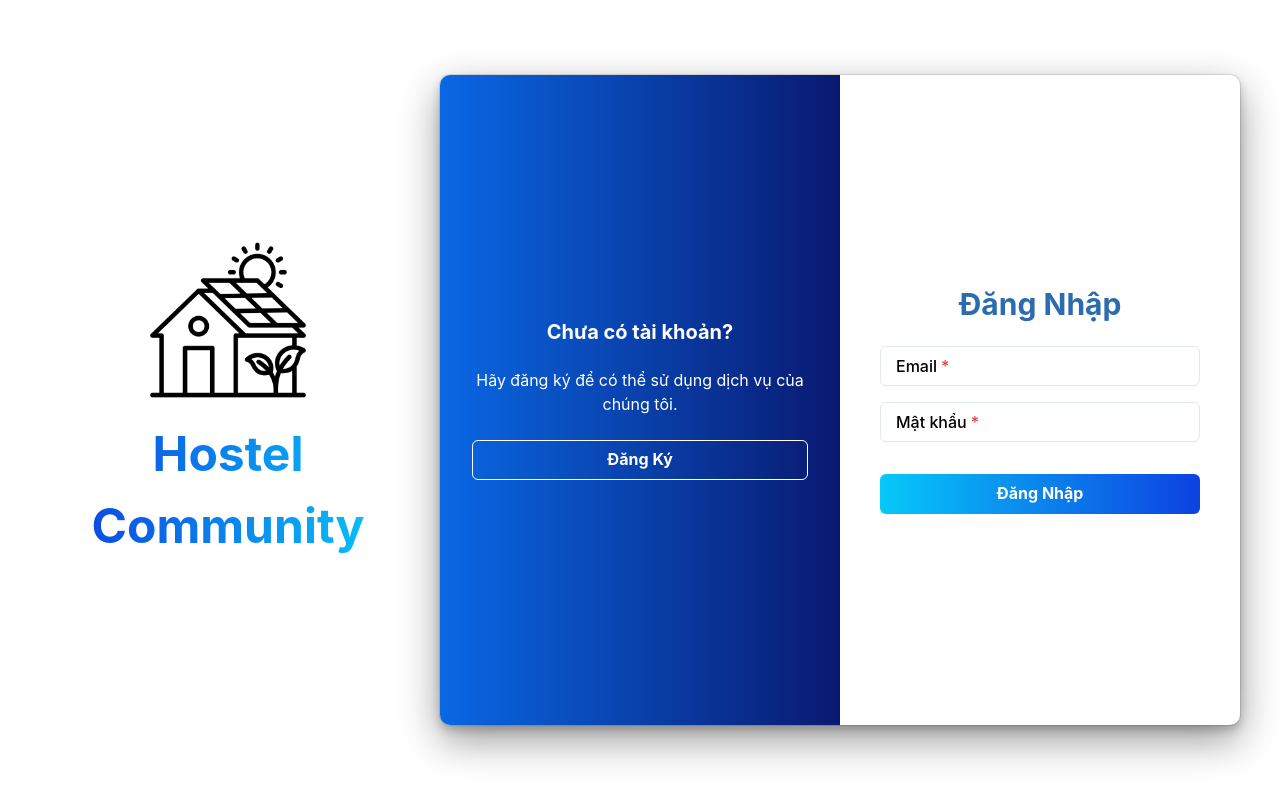
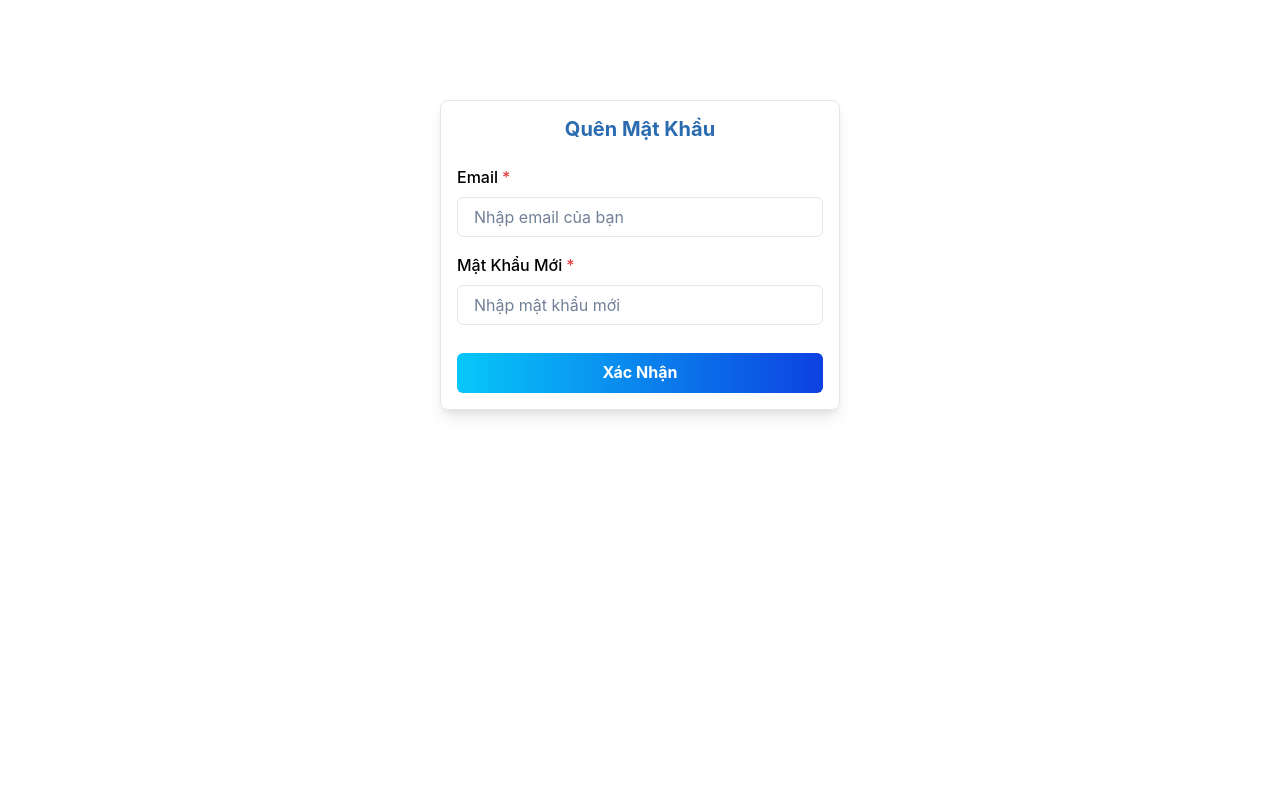
Before and after one commit to lnpu0311/CNPMnangcao, a React (Create React App) app in the folder client/: page /forgot-password in a window 1280 px wide. Before the commit this address led to /login. Shown: the top 802 px of the page. Built offline with nearby package versions, Linux system fonts and the light colour scheme.

Commit message:
quên mặt khổu

```diff
--- a/client/src/App.jsx
+++ b/client/src/App.jsx
@@ -20,6 +20,7 @@ import TenantPayments from "./tenant/TenantPayments";
 import TenantDashboard from "./tenant/TenantDashboard";
 import TenantHome from "./tenant/TenantHome";
 import ProtectedRoute from "./components/ProtectedRoute";
+import ForgotPassword from "./pages/ForgotPassword";
 
 function App() {
   return (
@@ -30,6 +31,7 @@ function App() {
           <Route path="/register" element={<AuthForm isRegister={true} />} />
           <Route path="/login" element={<AuthForm isRegister={false} />} />
           <Route path="*" element={<Navigate to="/login" replace />} />
+          <Route path="/forgot-password" element={<ForgotPassword />} />
           <Route
             path="/"
             element={
--- a/client/src/pages/AuthForm.js
+++ b/client/src/pages/AuthForm.js
@@ -26,7 +26,7 @@ import {
   PinInput,
   PinInputField,
 } from "@chakra-ui/react";
-import { useNavigate, useLocation } from "react-router-dom";
+import { useNavigate, useLocation, NavLink } from "react-router-dom";
 import axios from "axios";
 import { jwtDecode } from "jwt-decode";
 
@@ -397,11 +397,20 @@ const AuthForm = () => {
               bgGradient="linear(to-r, #07c8f9, #0d41e1)"
               _hover={{ bgGradient: "linear(to-l, #07c8f9, #0d41e1)" }}
               width="100%"
-              mt={4}
+              mt={3}
               onClick={handleLogin}
             >
               Đăng Nhập
             </Button>
+            <Flex
+              fontWeight={"semibold"}
+              textColor={"brand.700"}
+              mt={3}
+              justifyContent="flex-end"
+              width="100%"
+            >
+              <NavLink to={`/forgot-password`}>Quên mật khẩu?</NavLink>
+            </Flex>
           </Box>
           {/* Sign Up Form */}
           <Box
--- /dev/null
+++ b/client/src/pages/ForgotPassword.js
@@ -0,0 +1,70 @@
+import React, { useState } from "react";
+import {
+  Box,
+  Button,
+  FormControl,
+  FormLabel,
+  Input,
+  Heading,
+  VStack,
+} from "@chakra-ui/react";
+
+const ForgotPassword = () => {
+  const [email, setEmail] = useState("");
+  const [newPassword, setNewPassword] = useState("");
+
+  const handleSubmit = (e) => {
+    e.preventDefault();
+    console.log("Email:", email);
+    console.log("Mật khẩu mới:", newPassword);
+  };
+
+  return (
+    <Box
+      maxWidth="400px"
+      mx="auto"
+      mt="100px"
+      p={4}
+      borderWidth={1}
+      borderRadius="lg"
+      boxShadow="lg"
+    >
+      <Heading textAlign={"center"} size="md" mb={6} color="blue.600">
+        Quên Mật Khẩu
+      </Heading>
+      <VStack spacing={4} as="form" onSubmit={handleSubmit}>
+        <FormControl id="email" isRequired>
+          <FormLabel>Email</FormLabel>
+          <Input
+            type="email"
+            value={email}
+            onChange={(e) => setEmail(e.target.value)}
+            placeholder="Nhập email của bạn"
+          />
+        </FormControl>
+
+        <FormControl id="new-password" isRequired>
+          <FormLabel>Mật Khẩu Mới</FormLabel>
+          <Input
+            type="password"
+            value={newPassword}
+            onChange={(e) => setNewPassword(e.target.value)}
+            placeholder="Nhập mật khẩu mới"
+          />
+        </FormControl>
+
+        <Button
+          textColor={"white"}
+          bgGradient="linear(to-r, #07c8f9, #0d41e1)"
+          _hover={{ bgGradient: "linear(to-l, #07c8f9, #0d41e1)" }}
+          width="100%"
+          mt={3}
+        >
+          Xác Nhận
+        </Button>
+      </VStack>
+    </Box>
+  );
+};
+
+export default ForgotPassword;
```
